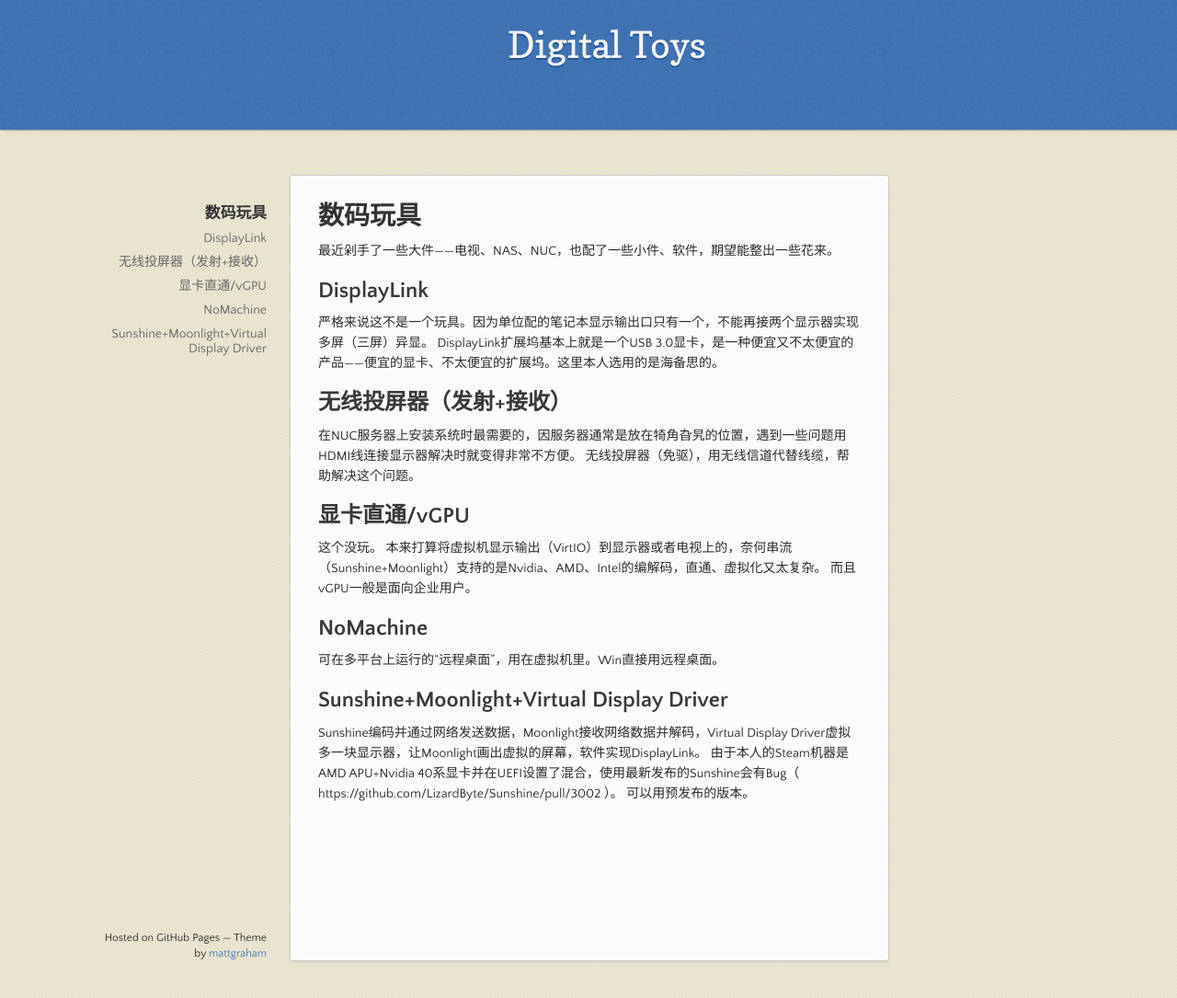
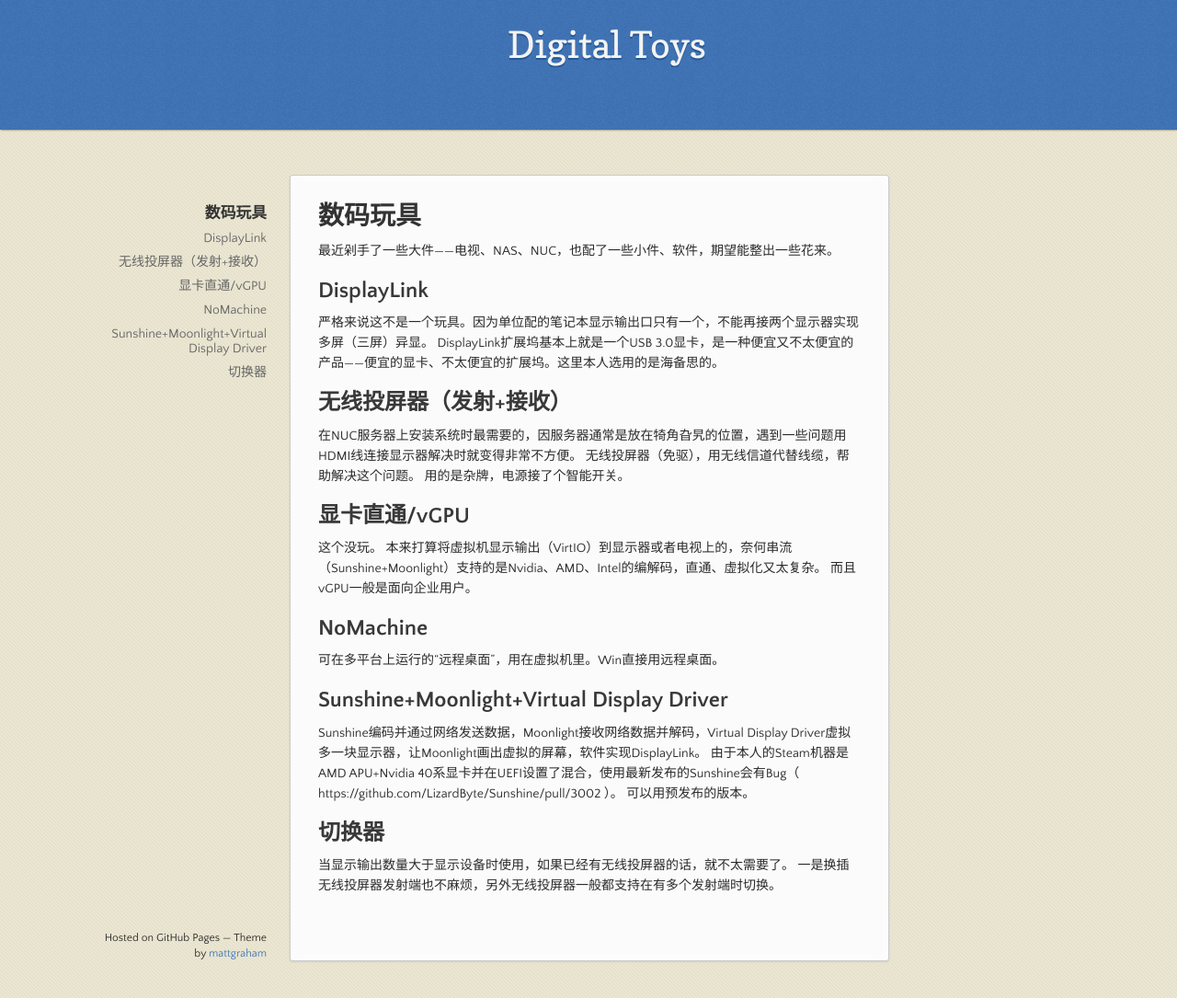
Before and after one commit to lvv9/lvv9.github.io, a Jekyll site: the page built from _posts/2024-12-05-digital-toys.md, in a window 1280 px wide and 1085 px high. Shown: the whole window at 92% size. Built offline with Jekyll 4.4.1, drawn with Linux system fonts in a browser that asks for light colours; our own code applies the rules of GitHub Pages for plain Markdown files; comment, search, counter and statistics services are not loaded; the repository's description, which GitHub fills in, is left out.

Commit message:
更新 2024-12-05-digital-toys.md

```diff
--- a/_posts/2024-12-05-digital-toys.md
+++ b/_posts/2024-12-05-digital-toys.md
@@ -8,6 +8,7 @@
 ## 无线投屏器（发射+接收）
 在NUC服务器上安装系统时最需要的，因服务器通常是放在犄角旮旯的位置，遇到一些问题用HDMI线连接显示器解决时就变得非常不方便。
 无线投屏器（免驱），用无线信道代替线缆，帮助解决这个问题。
+用的是杂牌，电源接了个智能开关。
 
 ## 显卡直通/vGPU
 这个没玩。
@@ -21,3 +22,7 @@
 Sunshine编码并通过网络发送数据，Moonlight接收网络数据并解码，Virtual Display Driver虚拟多一块显示器，让Moonlight画出虚拟的屏幕，软件实现DisplayLink。
 由于本人的Steam机器是AMD APU+Nvidia 40系显卡并在UEFI设置了混合，使用最新发布的Sunshine会有Bug（ https://github.com/LizardByte/Sunshine/pull/3002 ）。
 可以用预发布的版本。
+
+## 切换器
+当显示输出数量大于显示设备时使用，如果已经有无线投屏器的话，就不太需要了。
+一是换插无线投屏器发射端也不麻烦，另外无线投屏器一般都支持在有多个发射端时切换。
```
